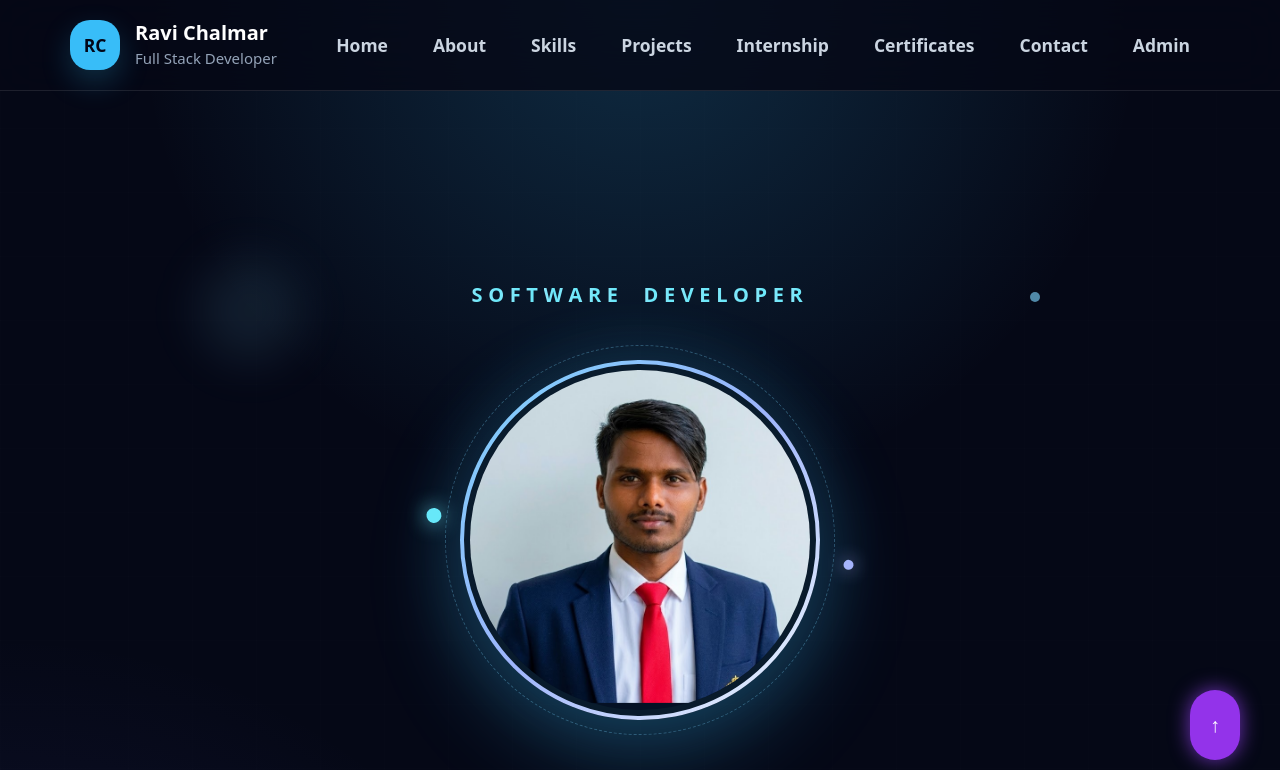
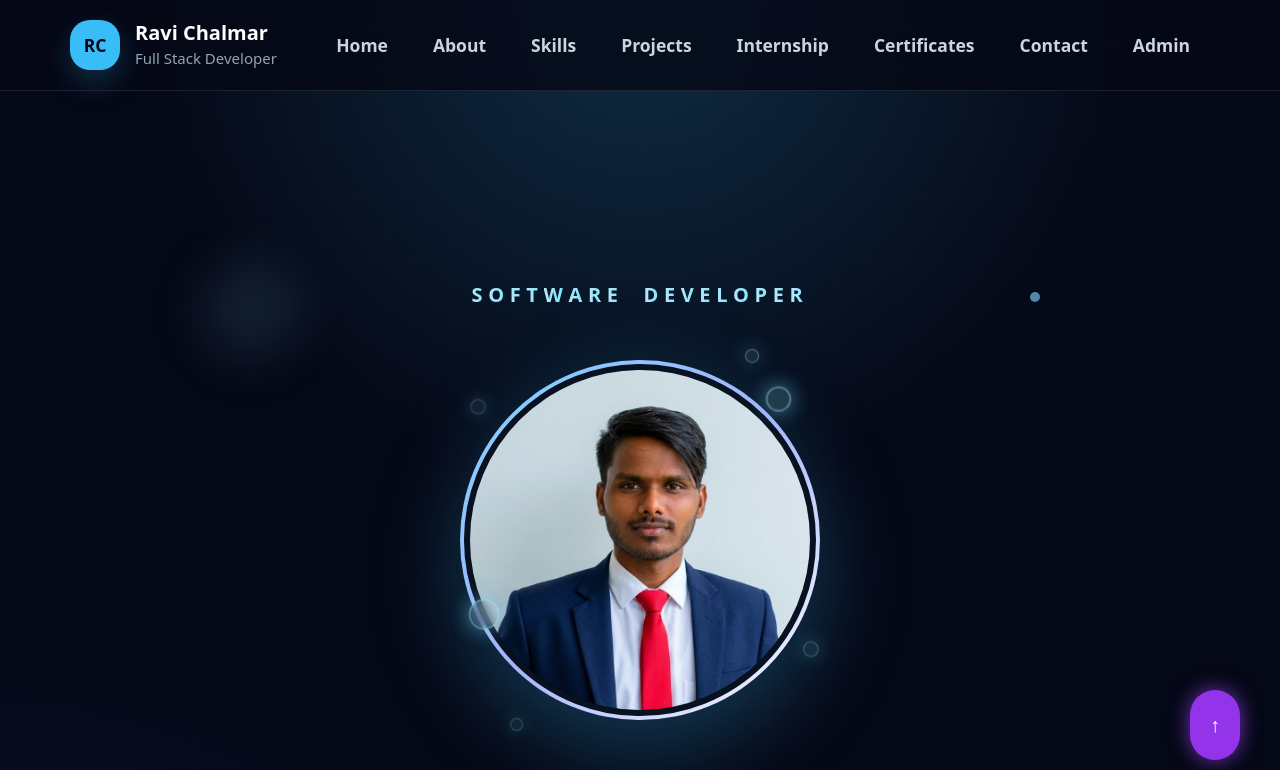
Before and after one commit to Ravi8855/ravi_portfolio, a React (Vite) app in the folder frontend/: page / in a window 1280 px wide. Shown: the top 770 px of the page. Built offline with nearby package versions, Linux system fonts and the light colour scheme; no server answers.

Commit message:
chnaged home page

```diff
--- a/frontend/src/components/Hero.jsx
+++ b/frontend/src/components/Hero.jsx
@@ -8,6 +8,44 @@ const fadeUp = {
 };
 
 const roleText = "Software Developer";
+
+const bubbles = [
+  { className: "left-2 top-8 h-3 w-3", delay: 0, moveX: 10, moveY: -18 },
+  { className: "right-4 top-10 h-4 w-4", delay: 0.7, moveX: -12, moveY: -22 },
+  { className: "left-0 bottom-16 h-5 w-5", delay: 1.1, moveX: 14, moveY: -16 },
+  { className: "right-0 bottom-12 h-3 w-3", delay: 1.6, moveX: -10, moveY: -20 },
+  { className: "left-10 -bottom-2 h-2.5 w-2.5", delay: 2.1, moveX: 8, moveY: -14 },
+  { className: "right-12 -top-3 h-2.5 w-2.5", delay: 2.6, moveX: -8, moveY: 14 },
+];
+
+const roleContainer = {
+  hidden: {},
+  visible: {
+    transition: {
+      staggerChildren: 0.045,
+      delayChildren: 0.2,
+    },
+  },
+};
+
+const roleLetter = {
+  hidden: (index) => ({
+    opacity: 0,
+    x: index % 2 === 0 ? -28 : 28,
+    y: index % 3 === 0 ? -36 : 36,
+    rotate: index % 2 === 0 ? -10 : 10,
+  }),
+  visible: {
+    opacity: 1,
+    x: 0,
+    y: 0,
+    rotate: 0,
+    transition: {
+      duration: 0.6,
+      ease: "easeOut",
+    },
+  },
+};
 
 const Hero = () => {
   return (
@@ -50,38 +88,15 @@ const Hero = () => {
             />
 
             <motion.p
-              variants={fadeUp}
-              transition={{ duration: 0.65, ease: "easeOut" }}
+              variants={roleContainer}
               className="relative mb-10 text-sm font-semibold uppercase tracking-[0.28em] sm:text-base"
               aria-label={roleText}
             >
               {Array.from(roleText).map((letter, index) => (
                 <motion.span
                   key={`${letter}-${index}`}
-                  initial={{
-                    opacity: 0,
-                    x: index % 2 === 0 ? -24 : 24,
-                    y: index % 3 === 0 ? -34 : 34,
-                    rotate: index % 2 === 0 ? -8 : 8,
-                  }}
-                  animate={{
-                    opacity: 1,
-                    x: 0,
-                    y: 0,
-                    rotate: 0,
-                    backgroundPosition: ["0% 50%", "100% 50%", "0% 50%"],
-                  }}
-                  transition={{
-                    opacity: { duration: 0.35, delay: 0.35 + index * 0.035 },
-                    x: { duration: 0.55, delay: 0.35 + index * 0.035, ease: "easeOut" },
-                    y: { duration: 0.55, delay: 0.35 + index * 0.035, ease: "easeOut" },
-                    rotate: { duration: 0.55, delay: 0.35 + index * 0.035, ease: "easeOut" },
-                    backgroundPosition: {
-                      duration: 4,
-                      repeat: Infinity,
-                      ease: "easeInOut",
-                    },
-                  }}
+                  custom={index}
+                  variants={roleLetter}
                   className={`inline-block bg-gradient-to-r from-sky-200 via-cyan-300 to-sky-200 bg-[length:200%_100%] bg-clip-text text-transparent ${
                     letter === " " ? "w-3 sm:w-4" : ""
                   }`}
@@ -91,39 +106,33 @@ const Hero = () => {
               ))}
             </motion.p>
 
-            <motion.div
-              variants={fadeUp}
-              transition={{ duration: 0.7, ease: "easeOut" }}
-              className="relative mx-auto h-60 w-60 rounded-full bg-gradient-to-br from-sky-300 via-indigo-300 to-white p-[4px] shadow-[0_30px_90px_rgba(56,189,248,0.28)] sm:h-72 sm:w-72"
-            >
-              <motion.div
-                animate={{ rotate: 360 }}
-                transition={{ duration: 18, repeat: Infinity, ease: "linear" }}
-                className="absolute -inset-3 rounded-full border border-dashed border-sky-300/30"
-              />
-              <motion.div
-                animate={{ scale: [1, 1.04, 1], opacity: [0.45, 0.75, 0.45] }}
-                transition={{ duration: 3.5, repeat: Infinity, ease: "easeInOut" }}
-                className="absolute -inset-5 rounded-full bg-sky-400/15 blur-xl"
-              />
-              <motion.span
-                animate={{ rotate: 360 }}
-                transition={{ duration: 9, repeat: Infinity, ease: "linear" }}
-                className="absolute -inset-7 rounded-full"
-              >
-                <span className="absolute left-1/2 top-0 h-3 w-3 -translate-x-1/2 rounded-full bg-cyan-300 shadow-[0_0_20px_rgba(103,232,249,0.95)]" />
-                <span className="absolute bottom-0 left-1/2 h-2 w-2 -translate-x-1/2 rounded-full bg-indigo-300 shadow-[0_0_18px_rgba(165,180,252,0.9)]" />
-              </motion.span>
+            <div className="relative mx-auto h-60 w-60 rounded-full bg-gradient-to-br from-sky-300 via-indigo-300 to-white p-[4px] shadow-[0_30px_90px_rgba(56,189,248,0.28)] sm:h-72 sm:w-72">
+              {bubbles.map((bubble, index) => (
+                <motion.span
+                  key={index}
+                  animate={{
+                    x: [0, bubble.moveX, 0],
+                    y: [0, bubble.moveY, 0],
+                    scale: [1, 1.25, 1],
+                    opacity: [0.35, 0.9, 0.35],
+                  }}
+                  transition={{
+                    duration: 3.6 + index * 0.35,
+                    delay: bubble.delay,
+                    repeat: Infinity,
+                    ease: "easeInOut",
+                  }}
+                  className={`pointer-events-none absolute rounded-full border border-cyan-200/70 bg-cyan-200/20 shadow-[0_0_18px_rgba(125,211,252,0.75)] backdrop-blur-sm ${bubble.className}`}
+                />
+              ))}
               <div className="h-full w-full overflow-hidden rounded-full border-[6px] border-[#07111f] bg-slate-950">
-                <motion.img
+                <img
                   src="/ravi-profile.png"
                   alt="Ravi Chalmar professional portrait"
-                  animate={{ y: [0, -8, 0] }}
-                  transition={{ duration: 5, repeat: Infinity, ease: "easeInOut" }}
                   className="h-full w-full object-cover object-[center_18%]"
                 />
               </div>
-            </motion.div>
+            </div>
 
             <motion.h1
               variants={fadeUp}
```
